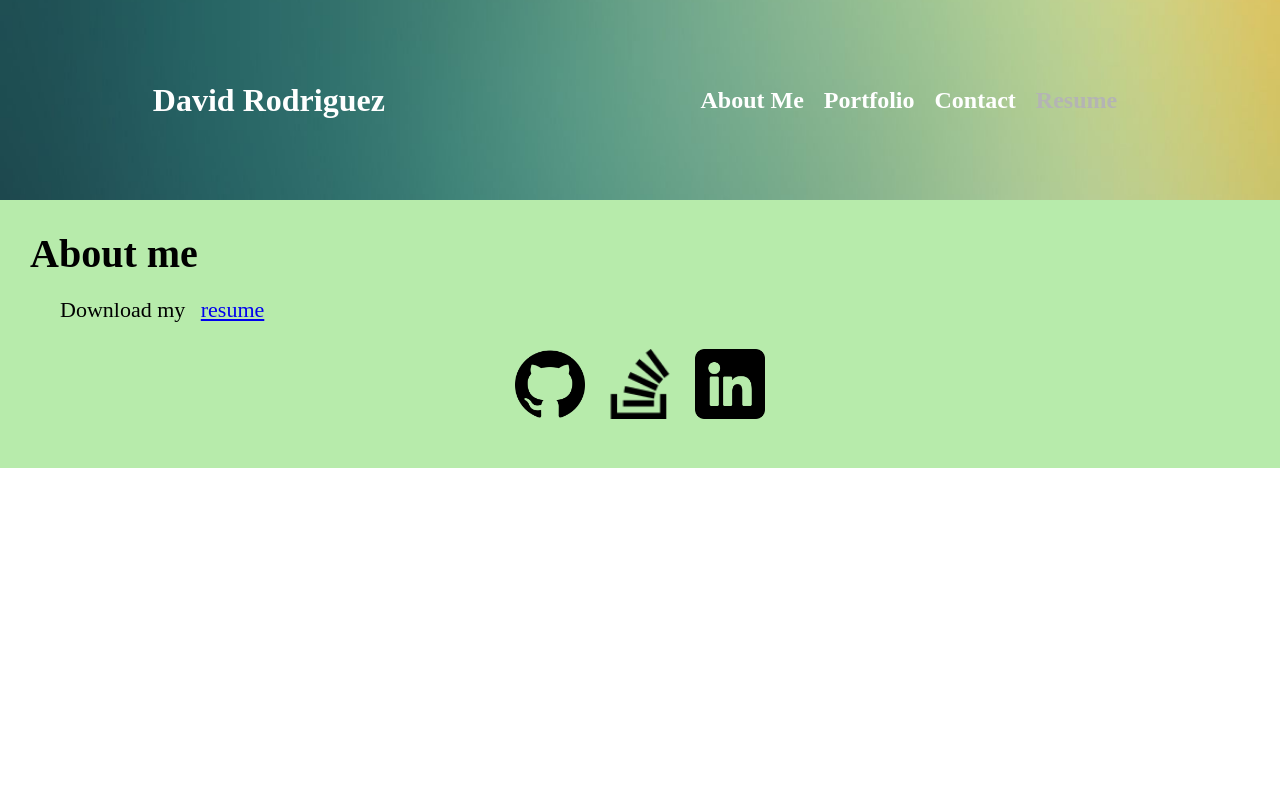
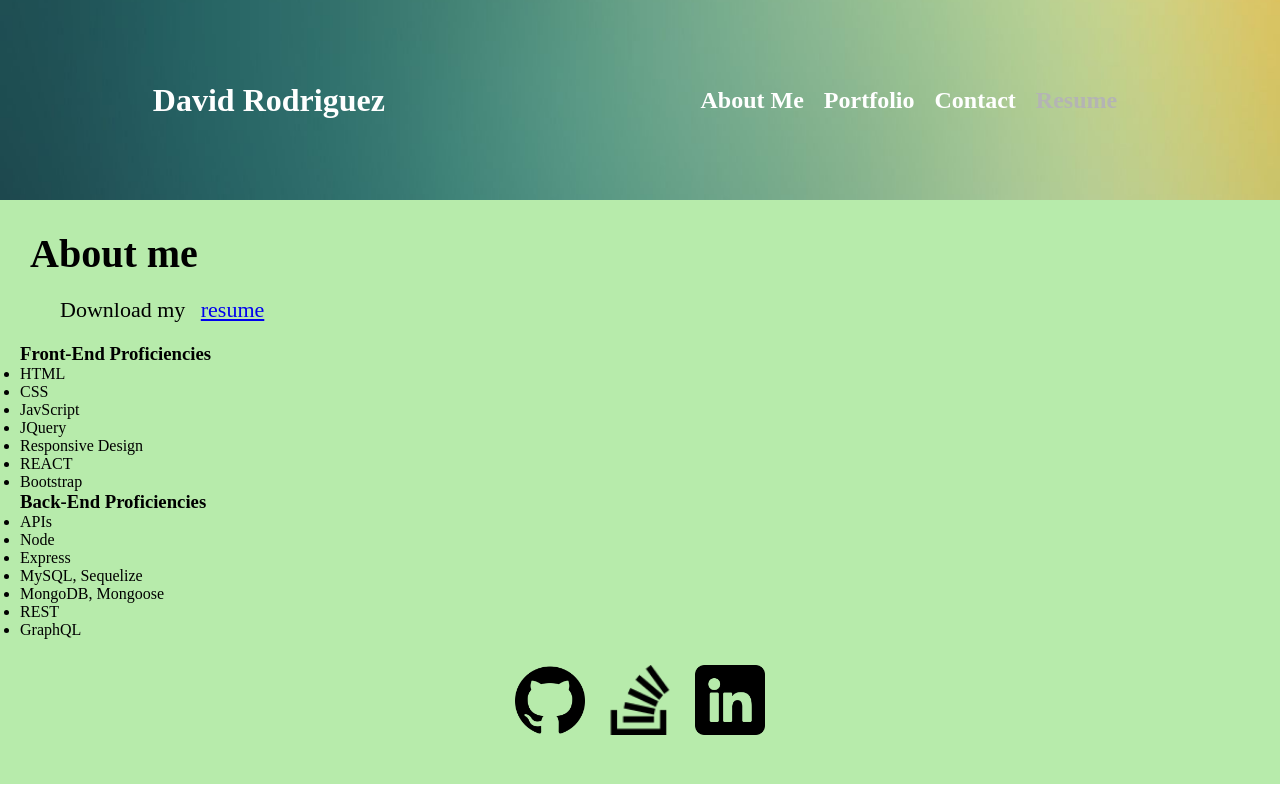
Before and after one commit to DavidRodriguez119/react-portfolio, a React (Vite) app: page / in a window 1280 px wide. Both pictures are taken after a click on the element "Resume". Built offline with nearby package versions, Linux system fonts and the light colour scheme; a web font is replaced by a local one.

Commit message:
added resume content

```diff
--- a/src/Pages/Resume.jsx
+++ b/src/Pages/Resume.jsx
@@ -3,7 +3,26 @@
       <div>
         <h2 className='pageTitle'>About me</h2>
         <p id="download">Download my <a href="https://drive.google.com/file/d/1HjkRX47H1O-A0SID5B637kP6It5G6jnq/view?usp=sharing" id="resumeLink">resume</a></p>
-
+        <h3>Front-End Proficiencies</h3>
+        <ul>
+          <li>HTML</li>
+          <li>CSS</li>
+          <li>JavScript</li>
+          <li>JQuery</li>
+          <li>Responsive Design</li>
+          <li>REACT</li>
+          <li>Bootstrap</li>
+        </ul>
+        <h3>Back-End Proficiencies</h3>
+        <ul>
+          <li>APIs</li>
+          <li>Node</li>
+          <li>Express</li>
+          <li>MySQL, Sequelize</li>
+          <li>MongoDB, Mongoose</li>
+          <li>REST</li>
+          <li>GraphQL</li>
+        </ul>
       </div>
     );
   }
```
